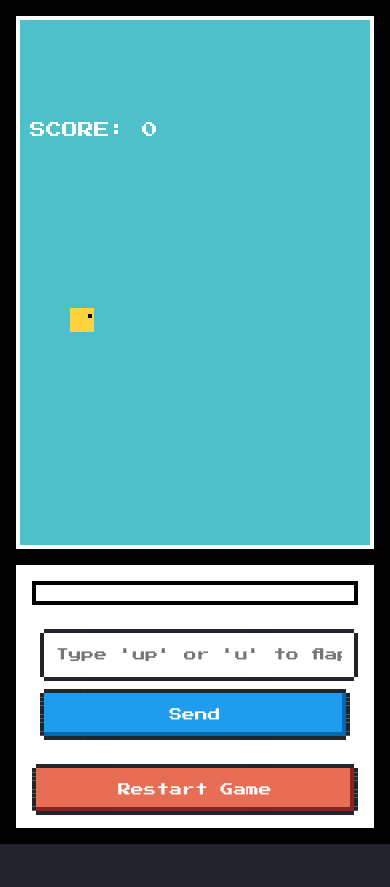
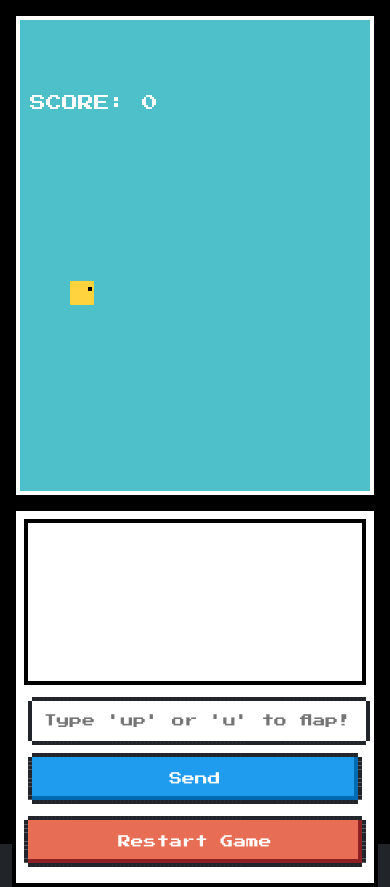
Before and after one commit to Grace/Flap-with-Friends-Chat, a website: page public/index.html in a window 390 px wide. Before the commit the page ends 844 px from the top, so only its background shows below. Drawn offline with nearby package versions, Linux system fonts and the light colour scheme; no server answers.

Commit message:
UI improvements

```diff
--- a/public/styles.css
+++ b/public/styles.css
@@ -96,7 +96,7 @@ canvas {
 @media (max-width: 768px) {
   #container {
     grid-template-columns: 1fr;
-      grid-template-rows: minmax(0, 2fr) minmax(0, 1fr);
+    grid-template-rows: minmax(0, 1.5fr) minmax(0, 1fr); /* Changed ratio */
     height: 100vh;
     padding: 0.5rem;
     gap: 0.5rem;
@@ -104,16 +104,43 @@ canvas {
 
   #game {
     aspect-ratio: auto;
+    min-height: 40vh;
+  }
+
+  #chatSection {
+    min-height: 45vh;
+  }
+
+  #chat {
+    padding: 0.5rem;
+    gap: 0.5rem;
+  }
+
+  #messages {
+    flex: 2; /* Increased relative size */
+    font-size: 0.7rem;
+    line-height: 1.2;
+    padding: 0.25rem;
   }
 
   #chatForm {
     grid-template-columns: 1fr;
+    padding: 0.25rem;
+  }
+
+  #input {
+    height: 2.5rem;
   }
 }
 
 @media (orientation: landscape) and (max-width: 768px) {
   #container {
-      grid-template-columns: minmax(0, 2fr) minmax(0, 1fr);
+    grid-template-columns: minmax(0, 1.5fr) minmax(0, 1fr);
     grid-template-rows: 1fr;
   }
+
+  #chatSection {
+    min-height: 0;
+    height: 100%;
   }
+}
--- a/server.js
+++ b/server.js
@@ -75,7 +75,6 @@ setInterval(() => {
 // Handle WebSocket connections
 io.on("connection", (socket) => {
   users++; // Increment user count
-  console.log("A user connected");
   socket.emit("game state", { bird, pipes, score });
 
   // Generate a random username for the user
@@ -85,7 +84,6 @@ io.on("connection", (socket) => {
   io.emit("user count", users);
 
   socket.on("chat message", (msg) => {
-    console.log(`${username}: ${msg}`);
     // Emit chat message and username to all clients
     io.emit("chat message", { username, message: msg });
 
```
Lines whose indentation alone changed are shown as unchanged.
